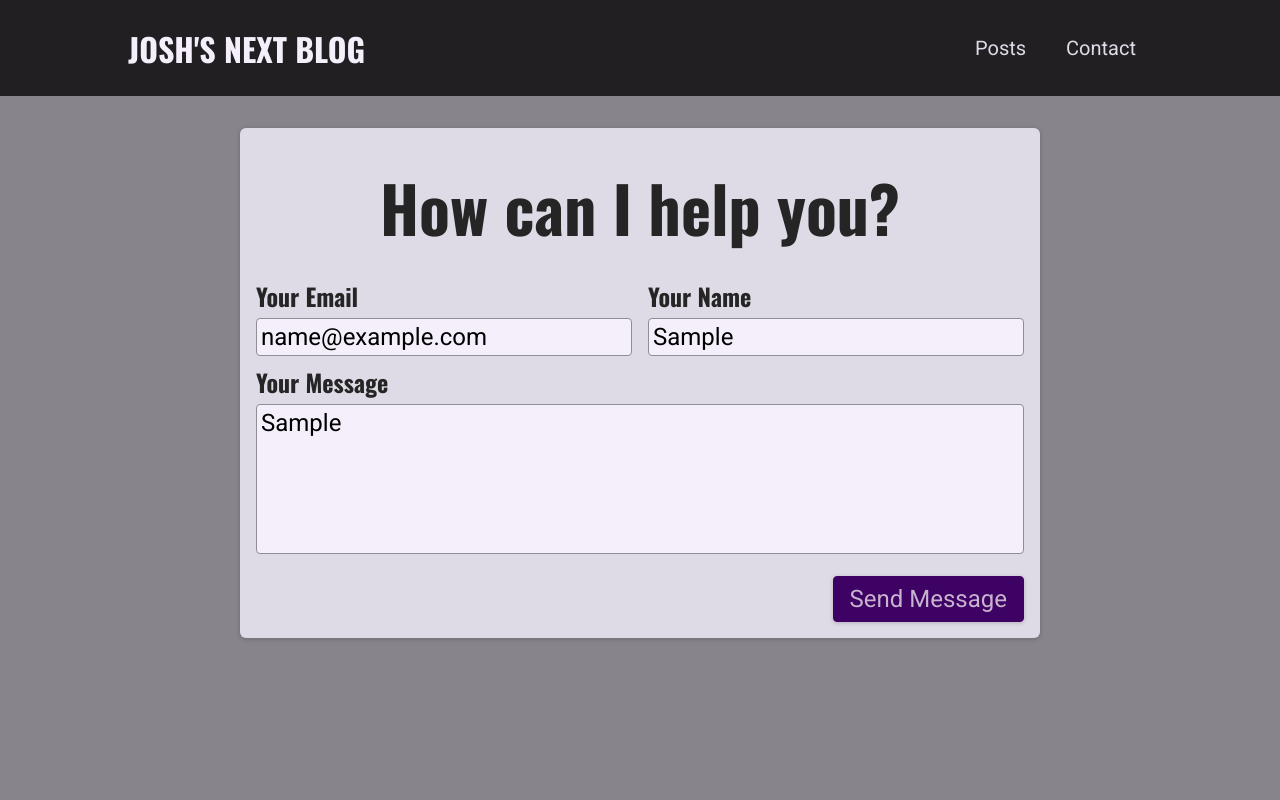
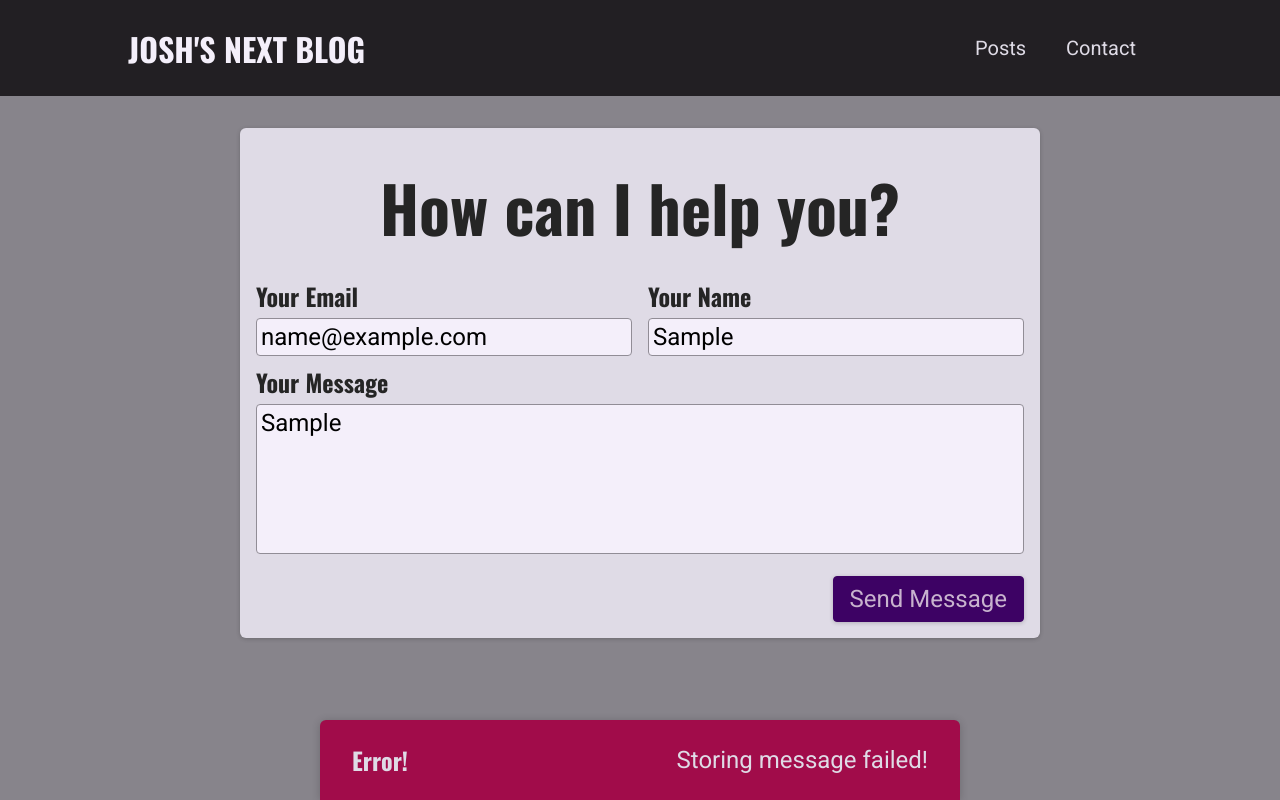
Before and after one commit to jcarroll1976/NextJSPagesRouterBlog, a Next.js app: page /contact in a window 1280 px wide. Both pictures are taken after typing "name@example.com", "Sample", "Sample" into the empty fields and a click on the button "Send Message". Built offline with nearby package versions, Linux system fonts and the light colour scheme; no server answers; the database is empty.

Commit message:
Added Notification component to ContactForm component to display notification messages

```diff
--- a/components/contact/contact-form.jsx
+++ b/components/contact/contact-form.jsx
@@ -1,34 +1,91 @@
-import { useState } from 'react';
+import { useState, useEffect } from 'react';
 import classes from './contact-form.module.css';
+
+import Notification from '../ui/notification';
+
+async function sendContactData(contactDetails) {
+    const response = await fetch('/api/contact', {
+        method: 'POST',
+        body: JSON.stringify(contactDetails),
+        headers: {
+            'Content-Type': 'application/json'
+        }
+    });
+
+    const data = await response.json();
+
+    if (!response.ok) {
+        throw new Error(data.message || 'Something went wrong!');
+    }
+}
 
 export default function ContactForm() {
     const [enteredEmail, setEnteredEmail] = useState('');
     const [enteredName, setEnteredName] = useState('');
     const [enteredMessage, setEnteredMessage] = useState('');
+    const [requestStatus, setRequestStatus] = useState(); // 'pending', 'success', 'error'
+    const [requestError, setRequestError] = useState();
 
-    function sendMessageHandler(event) {
+    useEffect(() => {
+        if (requestStatus === 'success' || requestStatus === 'error') {
+            const timer = setTimeout(() => {
+                setRequestStatus(null);
+                setRequestError(null);
+            }, 3000);
+
+            return () => clearTimeout(timer);
+        }
+    }, [requestStatus]);
+
+    async function sendMessageHandler(event) {
         event.preventDefault();
         // optional: add client-side validation
 
-        // optional: validate the inputs
-        if (enteredEmail.trim() === '' || enteredName.trim() === '' || enteredMessage.trim() === '') {
-            // optional: add error handling
-            return;
-        }
-        // fetch API
+        setRequestStatus('pending');
 
-        fetch('/api/contact', {
-            method: 'POST',
-            body: JSON.stringify({
+        try {
+            await sendContactData({
                 email: enteredEmail,
                 name: enteredName,
                 message: enteredMessage
-            }),
-            headers: {
-                'Content-Type': 'application/json'
-            }
-        });
+            });
+            setRequestStatus('success');
+            setEnteredEmail('');
+            setEnteredName('');
+            setEnteredMessage('');
+        }
+        catch (error) {
+            setRequestError(error.message);
+            setRequestStatus('error');
+        }
     }
+
+    let notification;
+
+    if (requestStatus === 'pending') {
+        notification = {
+            status: 'pending',
+            title: 'Sending message...',
+            message: 'Your message is on its way!'
+        };
+    }
+
+    if (requestStatus === 'success') {
+        notification = {
+            status: 'success',
+            title: 'Success!',
+            message: 'Message sent successfully!'
+        };
+    }
+
+    if (requestStatus === 'error') {
+        notification = {
+            status: 'error',
+            title: 'Error!',
+            message: requestError
+        };
+    }
+
     return (
         <section className={classes.contact}>
             <h1>How can I help you?</h1>
@@ -51,6 +108,9 @@
                     <button>Send Message</button>
                 </div>
             </form>
+
+            {notification &&
+            <Notification status={notification.status} title={notification.title} message={notification.message} />}
         </section>
     );
 }
--- /dev/null
+++ b/components/ui/notification.js
@@ -0,0 +1,28 @@
+import ReactDOM from 'react-dom';
+
+import classes from './notification.module.css';
+
+function Notification(props) {
+  const { title, message, status } = props;
+
+  let statusClasses = '';
+
+  if (status === 'success') {
+    statusClasses = classes.success;
+  }
+
+  if (status === 'error') {
+    statusClasses = classes.error;
+  }
+
+  const cssClasses = `${classes.notification} ${statusClasses}`;
+
+  return (
+    <div className={cssClasses}>
+      <h2>{title}</h2>
+      <p>{message}</p>
+    </div>
+  );
+}
+
+export default Notification;
--- /dev/null
+++ b/components/ui/notification.module.css
@@ -0,0 +1,43 @@
+.notification {
+  display: flex;
+  justify-content: space-between;
+  align-items: center;
+  color: var(--color-grey-100);
+  background-color: var(--color-grey-800);
+  padding: 0 var(--size-8);
+  box-shadow: 0 1px 8px rgba(0, 0, 0, 0.2);
+  position: fixed;
+  height: 5rem;
+  bottom: 0;
+  width: 100%;
+  left: 0;
+  border-top-right-radius: 0;
+  border-top-left-radius: 0;
+}
+
+.notification h2 {
+  font-size: var(--size-6);
+  margin: 0;
+}
+
+.notification p {
+  margin: 0;
+}
+
+.success {
+  background-color: var(--color-success-500);
+  color: var(--color-grey-800);
+}
+
+.error {
+  background-color: var(--color-error-500);
+}
+
+@media (min-width: 768px) {
+  .notification {
+    width: 40rem;
+    left: calc(50% - 20rem);
+    border-top-right-radius: 6px;
+    border-top-left-radius: 6px;
+  }
+}
```
